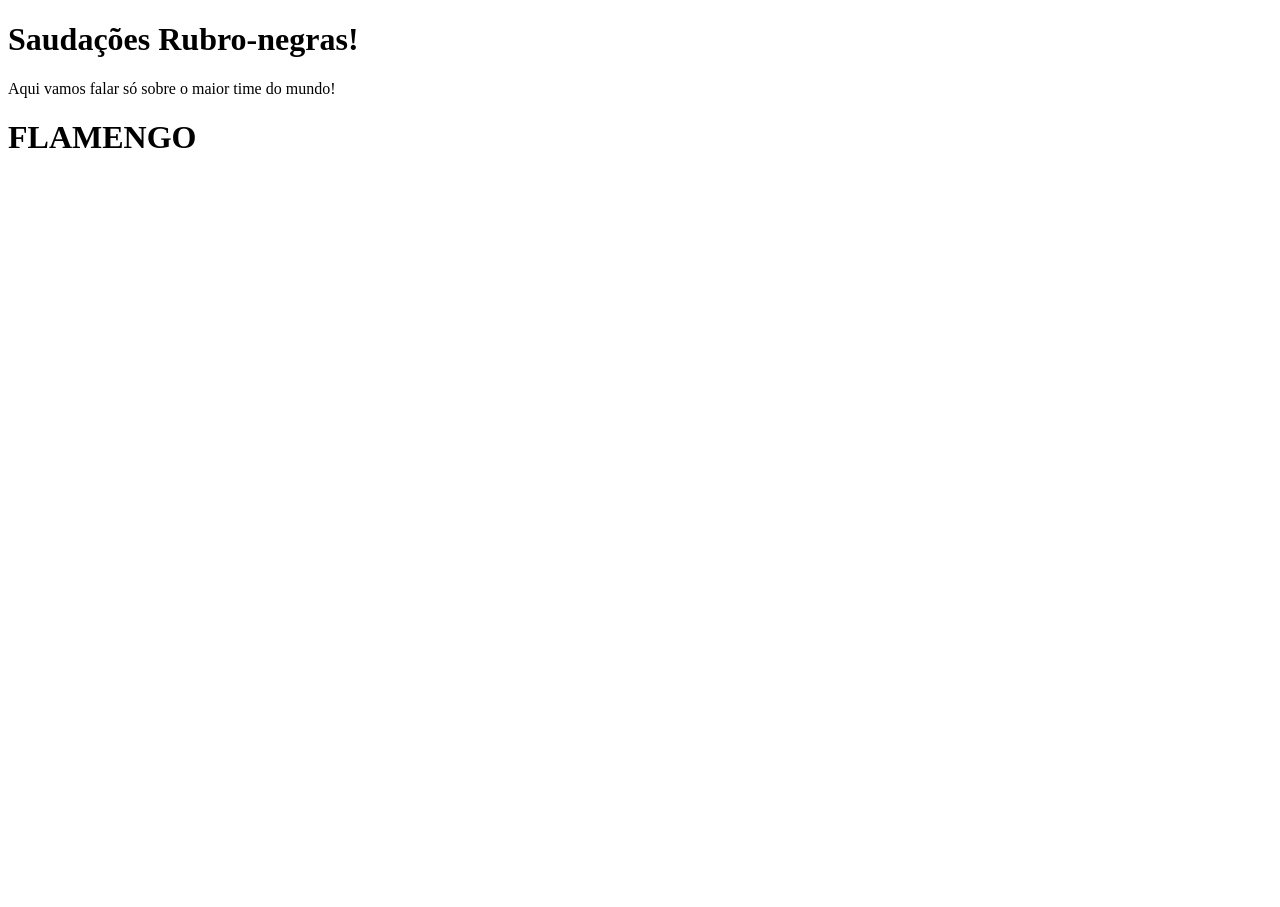
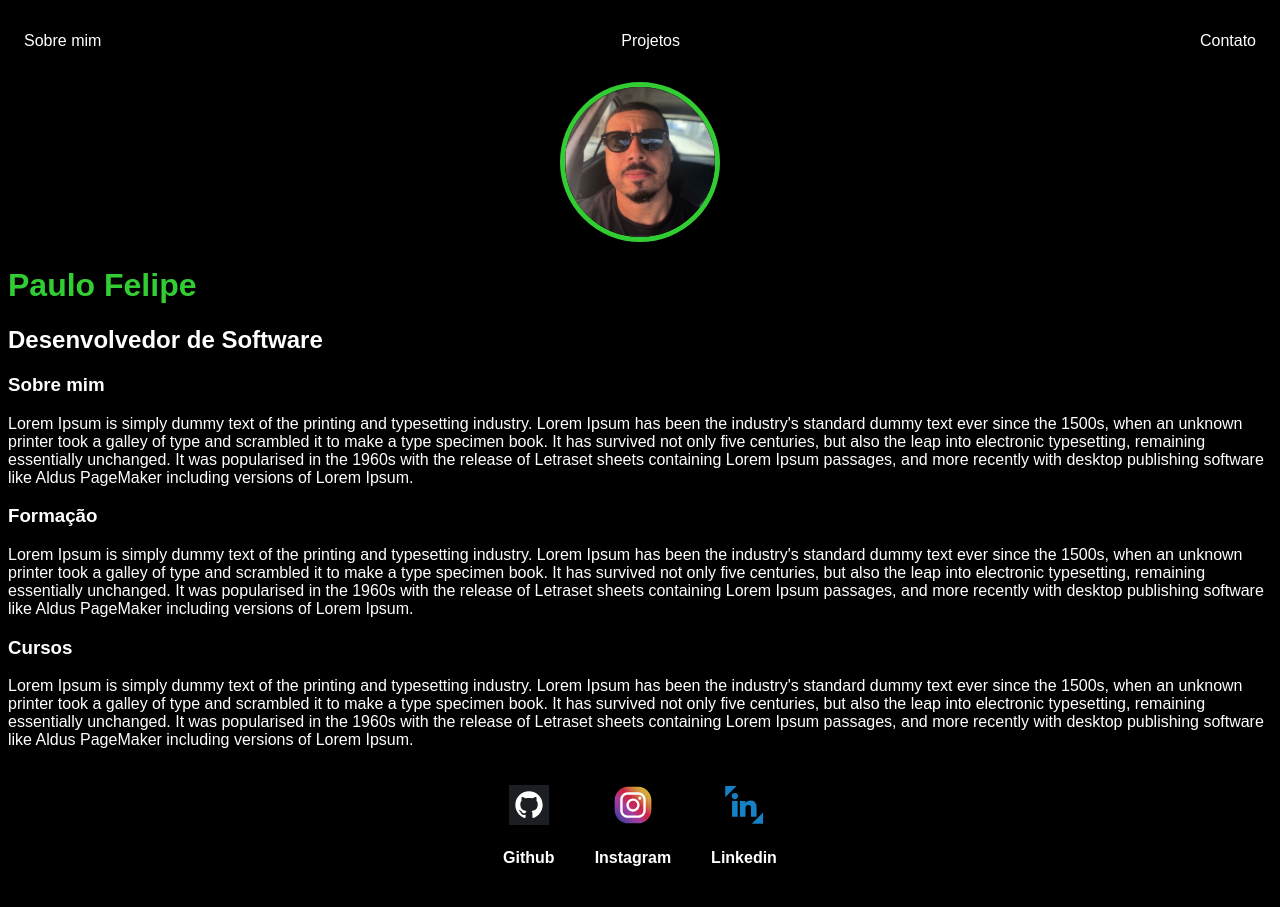
Before and after one commit to PauloCandidoSi/HTML-e-CSS, a plain HTML site: page HTML/index.html in a window 1280 px wide. Before the commit the page ends 800 px from the top, so only its background shows below. Drawn offline with Linux system fonts and the light colour scheme.

Commit message:
Criando o primeiro site

```diff
--- /dev/null
+++ b/HTML/index.css
@@ -0,0 +1,57 @@
+body {
+    color: white;
+    background-color: black;
+    font-family: Arial, helvetica, sans-serif;
+
+}
+
+ul{
+    display: flex;
+    justify-content: space-between;
+    list-style-type: none;
+    align-items: center;
+    padding: 16px;
+}
+
+a {
+    color: white;
+    text-decoration: none;
+}
+
+header img {
+    width: 150px;
+    height: 150px;
+    border-radius: 50%;
+    border:5px solid limegreen ;
+}
+
+.center {
+    text-align: center;
+}
+
+h1 {
+    color: limegreen;
+}
+
+footer img {
+    width: 40px;
+    height: 40px;
+}
+
+footer {
+    display: flex;
+    justify-content: center;
+}
+
+footer a {
+    margin: 20px;
+    text-align: center;
+}
+
+footer p {
+    margin-top: 20px;
+}
+
+.Container {
+    padding: 0px 50px;
+}
--- a/HTML/index.html
+++ b/HTML/index.html
@@ -5,11 +5,65 @@
     <meta name="viewport"
     content="width=device-width, initial-scale=1.0">
     <title>Flablog</title>
+    <link rel="stylesheet" href="index.css">
 </head>
 <body>
-    <h1>Saudações Rubro-negras!</h1>
-    <p>Aqui vamos falar só sobre o maior time do mundo!</p>
-    <h1>FLAMENGO</h1>
+<div>
+     <nav>
+        <ul>
+            <li>
+                <a href="index.html">Sobre mim</a>
+            </li>
+            <li>
+                <a href="project.html">Projetos</a>
+            </li>
+            <li>
+                <a href="contact.html">Contato</a>
+            </li>
+        </ul>
+
+    </nav>
+<header>
+    <div class="center">
+        <img src="./imagens/foto.JPG">
+    </div>
+    <h1>Paulo Felipe</h1>
+    <h2>Desenvolvedor de Software</h2>
+</header>
+    <main>
+        <section>
+            <h3>Sobre mim</h3>
+            <p>
+                Lorem Ipsum is simply dummy text of the printing and typesetting industry. Lorem Ipsum has been the industry's standard dummy text ever since the 1500s, when an unknown printer took a galley of type and scrambled it to make a type specimen book. It has survived not only five centuries, but also the leap into electronic typesetting, remaining essentially unchanged. It was popularised in the 1960s with the release of Letraset sheets containing Lorem Ipsum passages, and more recently with desktop publishing software like Aldus PageMaker including versions of Lorem Ipsum.
+            </p>
+            <section>
+        <h3>Formação</h3>
+        <p>
+            Lorem Ipsum is simply dummy text of the printing and typesetting industry. Lorem Ipsum has been the industry's standard dummy text ever since the 1500s, when an unknown printer took a galley of type and scrambled it to make a type specimen book. It has survived not only five centuries, but also the leap into electronic typesetting, remaining essentially unchanged. It was popularised in the 1960s with the release of Letraset sheets containing Lorem Ipsum passages, and more recently with desktop publishing software like Aldus PageMaker including versions of Lorem Ipsum.
+        </p>
+                    <section>
+        <h3>Cursos</h3>
+        <p>
+            Lorem Ipsum is simply dummy text of the printing and typesetting industry. Lorem Ipsum has been the industry's standard dummy text ever since the 1500s, when an unknown printer took a galley of type and scrambled it to make a type specimen book. It has survived not only five centuries, but also the leap into electronic typesetting, remaining essentially unchanged. It was popularised in the 1960s with the release of Letraset sheets containing Lorem Ipsum passages, and more recently with desktop publishing software like Aldus PageMaker including versions of Lorem Ipsum.
+        </p>
+    </section>
+    </main>
+
+<footer>
+    <a href="https://github.com/PauloCandidoSi" target="_blank" rel="noopener noreferrer">
+        <img src="./imagens/github-6980894.svg">
+        <p><strong>Github</strong></p>
+    </a>
+        <a href="https://www.instagram.com/_paulof92/" target="_blank" rel="noopener noreferrer">
+        <img src="./imagens/instagram-6338401.svg">
+        <p><strong>Instagram</strong></p>
+    </a>
+        <a href="https://www.linkedin.com/in/paulo-felipe-283a4328b/" target="_blank" rel="noopener noreferrer">
+        <img src="./imagens/social-2470870.svg">
+        <p><strong>Linkedin</strong></p>
+    </a>
+</footer>
+</div>
 
 </body>
 </html>
```
Also changed, not shown: HTML/contact.html (added, +2 -0 lines), HTML/project.html (added, +2 -0 lines), HTML/imagens/foto.JPG (added), HTML/imagens/github-6980894.svg (added), HTML/imagens/instagram-6338401.svg (added), HTML/imagens/social-2470870.svg (added).
